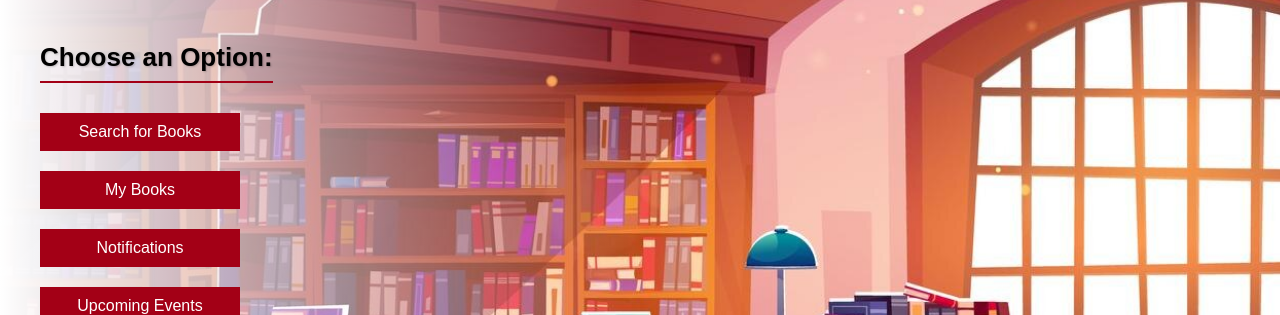
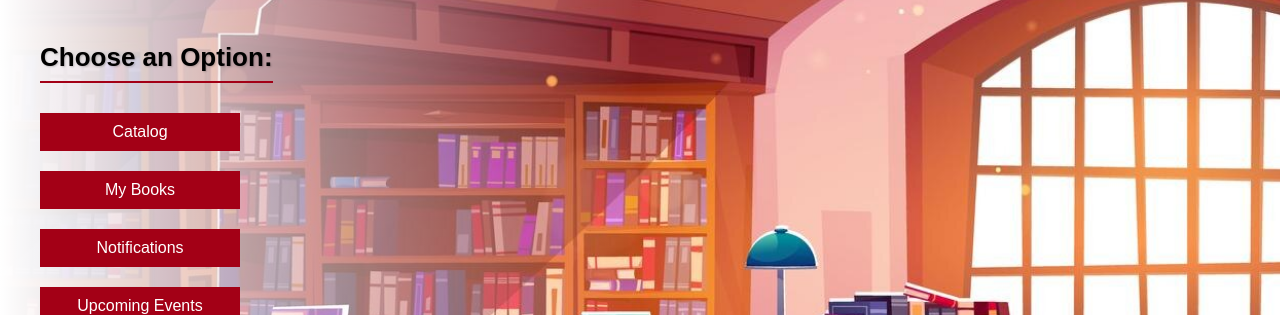
Before and after one commit to Kledio23/The-Technological-Athenaeum-Project, a Flask app: page /dashboard in a window 1280 px wide. Shown: the part 240-555 px from the top of the page. Run offline with Flask 3, Linux system fonts and the light colour scheme; a user stored in the database is signed in.

Commit message:
Update dashboard.html

```diff
--- a/University Library Project/templates/dashboard.html
+++ b/University Library Project/templates/dashboard.html
@@ -179,11 +179,14 @@
 
     <div class="container">
         <h2>Choose an Option:</h2>
-        <a href="/catalog"><button>Search for Books</button></a>
+        <a href="/catalog"><button>Catalog</button></a>
         <a href="/my-books"><button>My Books</button></a>
         <a href="/notifications"><button>Notifications</button></a>
         <a href="/upcoming-events"><button>Upcoming Events</button></a>
         <a href="/account"><button>Manage Account</button></a>
+        {% if session['role'] == 'admin' %}
+            <a href="/admin-dashboard"><button>Admin Dashboard</button></a>
+        {% endif %}
     </div>
 
     <button class="popup-btn" onclick="openPopup()">
```
